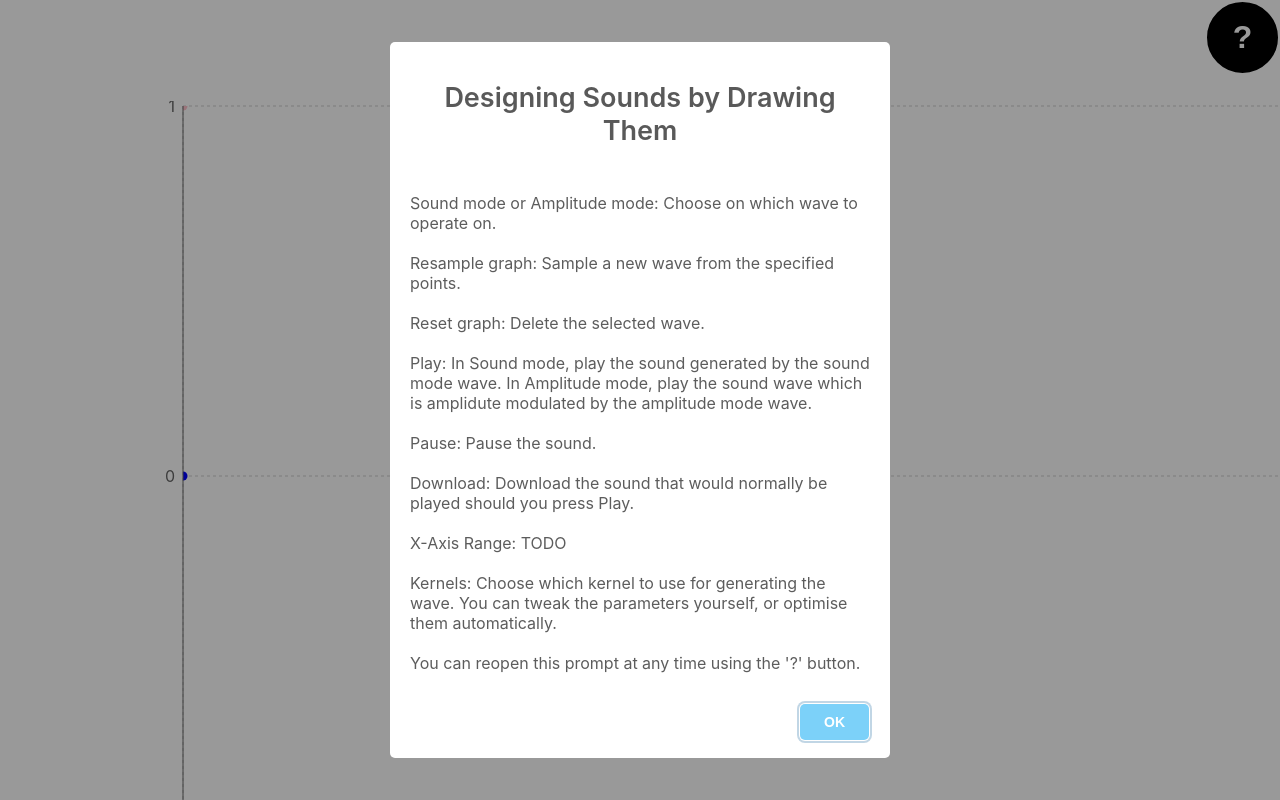
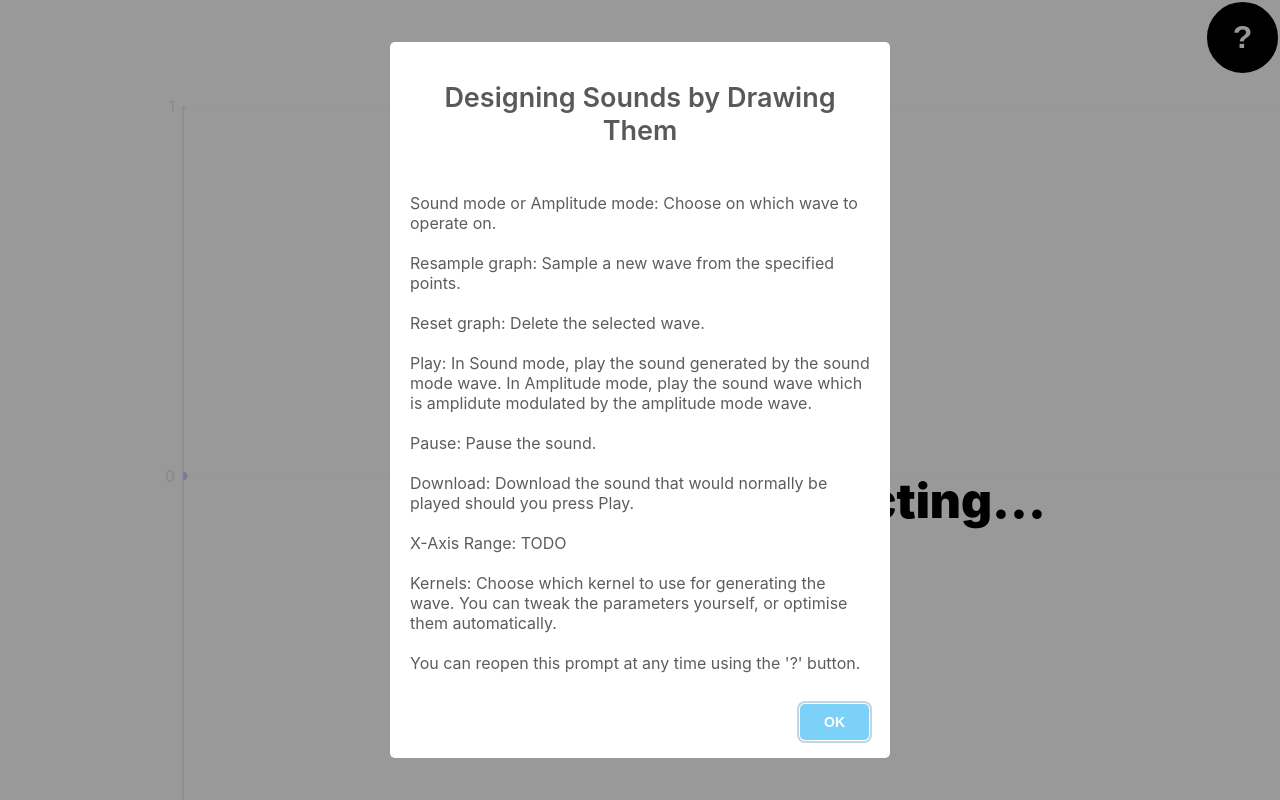
Before and after one commit to mrkobhrai/drawing-sounds, a React (Create React App) app in the folder frontend/: page / in a window 1280 px wide. Shown: the top 800 px of the page. Built offline with nearby package versions, Linux system fonts and the light colour scheme; no server answers.

Commit message:
Add loading overlay

```diff
--- a/frontend/src/components/SoundGraph.tsx
+++ b/frontend/src/components/SoundGraph.tsx
@@ -285,10 +285,33 @@ class SoundGraph extends React.Component<Props, State> {
         )
     }
 
+    Overlay = () => {
+        if(this.state.socketLoading === SOCKET_CONNECTION.CONNECTED) {
+            return null;
+        }
+
+        const style = {
+            height:this.height,
+            width: this.width,
+            backgroundColor: 'rgba(255, 255, 255, 0.8)',
+            zIndex: 1,
+            lineHeight: this.height + 'px',
+            fontSize: '300%',
+            fontWeight: 900,
+        };
+
+        return (
+            <div style={{...style, position: 'absolute'}}>
+                    {this.state.socketLoading}
+            </div>
+        );
+    }
+
     render () {
             return (
                 <div className="graphContainer">
                     <div style={{margin: "auto", flexDirection: "row"}} >
+                        <this.Overlay />
                         <ComposedChart width={this.width} height={this.height} onClick={this.handleGraphClick} >
                             <CartesianGrid strokeDasharray={"3 3"}/>
                             <Line yAxisId="sound" dataKey="y" dot={false}  data={this.state.soundGeneratedPoints} stroke={this.soundGraphColour()} />
--- a/frontend/src/utils/PointFetcher.ts
+++ b/frontend/src/utils/PointFetcher.ts
@@ -3,7 +3,7 @@ import {FetchDataBody} from "../Interfaces";
 const BACKEND_WS_URL = 'ws://localhost:5000/gaussian'
 
 const SOCKET_CONNECTION = {
-    CONNECTING: 'Connecting',
+    CONNECTING: 'Connecting...',
     CONNECTED: 'Connected :)',
     LOST_CONNECTION: 'Lost connection, trying to reconnect...',
 }
```
Also changed, not shown: 1 other file (tests, documents, lock files or other folders).
